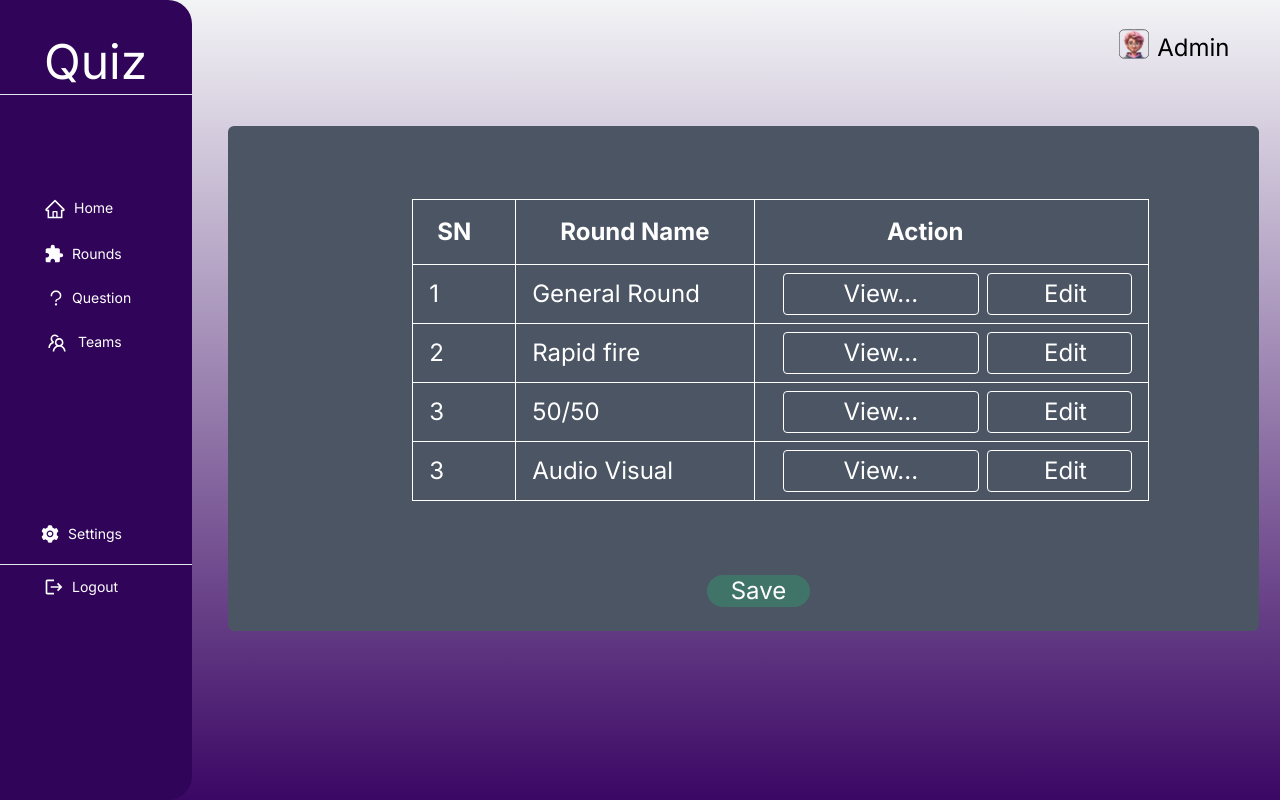
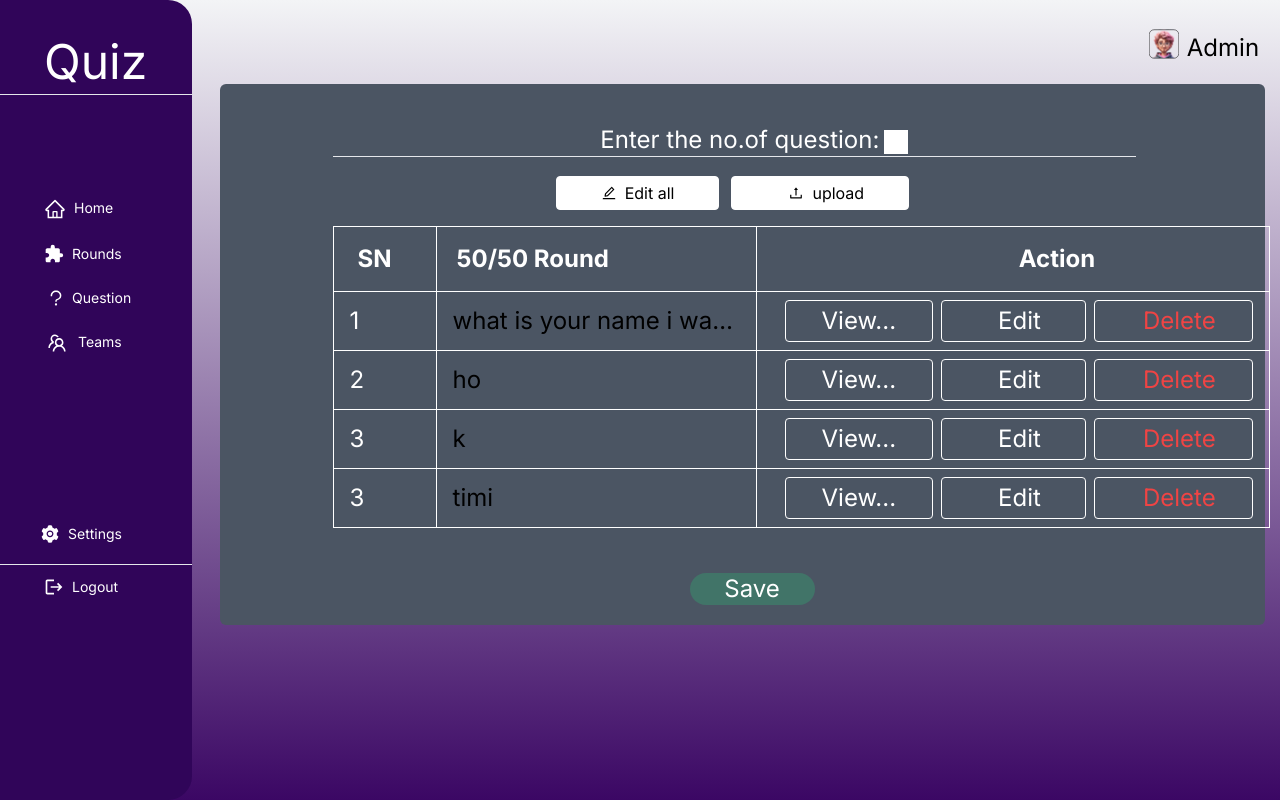
Before and after one commit to cdyniranjan7321/Quiz_App_Project_in_React_Js, a Next.js app: page /adminTable1 in a window 1280 px wide. Built offline with nearby package versions, Linux system fonts and the light colour scheme.

Commit message:
QA-39 modified table

```diff
--- a/src/app/(admin)/adminTable1/page.tsx
+++ b/src/app/(admin)/adminTable1/page.tsx
@@ -5,17 +5,19 @@ import { AiFillSetting as Setting } from 'react-icons/ai'
 import { AiOutlineHome as Home } from 'react-icons/ai'
 import { AiOutlineQuestion as Quesation } from 'react-icons/ai'
 import { AiOutlineTeam as Team } from 'react-icons/ai'
+import { AiOutlineEdit as Edit } from 'react-icons/ai'
+import { AiOutlineUpload as Upload } from 'react-icons/ai'
 import { MdExtension } from 'react-icons/md'
 import { MdLogout } from 'react-icons/md'
 
 const AdminPanel = () => {
   const dummyData = [
-    { id: 1, roundName: 'General Round' },
-    { id: 2, roundName: 'Rapid fire' },
-    { id: 3, roundName: '50/50' },
-    { id: 3, roundName: 'Audio Visual ' },
+    { id: 1, roundName: 'what is your name i want to know ' },
+    { id: 2, roundName: 'ho ' },
+    { id: 3, roundName: ' k' },
+    { id: 3, roundName: 'timi ' },
     // Add more data as needed
-  ];
+  ]
   return (
     <div className='h-screen w-screen flex flex-row    overflow-hidden bg-blue-gray-900 bg-gradient-to-b from-gray-100 to-purple-950'>
       <div className='flex flex-col bg-[#300559] text-white w-[15%] rounded-3xl rounded-bl-none rounded-tl-none'>
@@ -51,8 +53,8 @@ const AdminPanel = () => {
           </button>
         </div>
       </div>
-      <div className='flex flex-col'>
-       <div className='ml-[120%] w-11'>
+      <div className='flex flex-col w-[65%]'>
+        <div className='ml-[115%] w-11'>
           <div className='flex flex-row  pt-6  '>
             <Image
               src='/images/11.svg'
@@ -65,43 +67,66 @@ const AdminPanel = () => {
           </div>
         </div>
         {/* table */}
-       <div className='pt-[8%]  pl-9  '>
-       <div className='bg-gray-600  w-[140%] rounded-md pl-[25%] pr-[15%]  pt-[10%]  '>
+        <div className='pt-5  pl-7  '>
+          <div className='bg-gray-600  w-[130%] rounded-md pl-[14%] pr-10  pt-10  '>
+            <label className=' text-white text-2xl pl-[30%]'>
+              Enter the no.of question:
+            </label>{' '}
+            <input type='text' className='bg-white text-black w-6 h-6'></input>
+            <hr className='pb-3 w-[90%] h-5'></hr>
+            <div className='flex pb-4'>
+              <div className='flex items-center border  border-white bg-white rounded ml-[25%]'>
+                {/* Delete Button */}
+                <button className=' ml-11 mr-11 py-1 text-black flex'>
+                  <Edit className='pr-2 text-2xl' /> Edit all
+                </button>
+              </div>
+              <div className='flex items-center text-white  bg-white border border-white rounded pl-3 ml-3'>
+                {/* Delete Button */}
+                <button className=' ml-11 mr-11 py-1 text-black flex '>
+                  <Upload className='pr-2 text-2xl' /> upload
+                </button>
+              </div>
+            </div>
             <table className=' text-2xl'>
               <thead>
                 <tr>
                   <th className='text-white text-left px-4 py-2 pl-6 pr-11 border border-white'>
                     SN
                   </th>
-              <th className='text-white text-left pl-11 pr-11 py-4 border border-white'>
-                Round Name
+                  <th className='text-white text-left pl-5 pr-5 py-3 border border-white w-32'>
+                    <h1>50/50 Round</h1>
                   </th>
-              <th className='text-white text-left px-4 py-4 pl-[18%] pr-[18%] border border-white'>
+                  <th className='text-white text-left px-4 py-4 pl-[28%] pr-[28%] border border-white'>
                     Action
                   </th>
                 </tr>
               </thead>
               <tbody>
                 {dummyData.map((data) => (
-              <tr key={data.id}>
+                  <tr key={data.id} className=''>
                     <td className='text-white px-4 py-2 border border-white'>
                       {data.id}
                     </td>
-                <td className='text-white px-4 py-2 border border-white'>
+                    <td className='text-blue px-4 py-2 border border-white max-w-xs w-3/4 truncate'>
                       {data.roundName}
                     </td>
                     <td className='text-white px-4 py-2 border border-white'>
                       <div className='flex items-center space-x-2'>
-                    <div className='flex items-center border border-white rounded pl-9 pr-9 pl-3 ml-3'>
+                        <div className='flex items-center border border-white rounded pl-9 pr-9 ml-3'>
                           {/* View Button */}
-                      <button className='text-white ml-6 mr-6 py-1 '>
-                        View...
-                      </button>
+                          <button className='text-white  py-1 '>View...</button>
                         </div>
                         <div className='flex items-center border border-white rounded pl-3 ml-3'>
                           {/* Delete Button */}
                           <button className='text-white  ml-11 mr-11 py-1 '>
                             Edit
+                          </button>
+                        </div>
+                        <div className='flex items-center border border-white rounded pl-3 ml-3'>
+                          {/* Delete Button */}
+                          <button className='text-red-500  ml-9 mr-9 py-1 '>
+                            Delete
                           </button>
                         </div>
                       </div>
@@ -110,7 +135,7 @@ const AdminPanel = () => {
                 ))}
               </tbody>
             </table>
-        <div className='pt-[10%] pb-6'>
+            <div className='pt-[5%] pb-5'>
               <button className='bg-[#417468] text-2xl text-white  w-[14%] rounded-2xl flex justify-center  ml-[40%] '>
                 Save
               </button>
```
Lines whose indentation alone changed are shown as unchanged.
